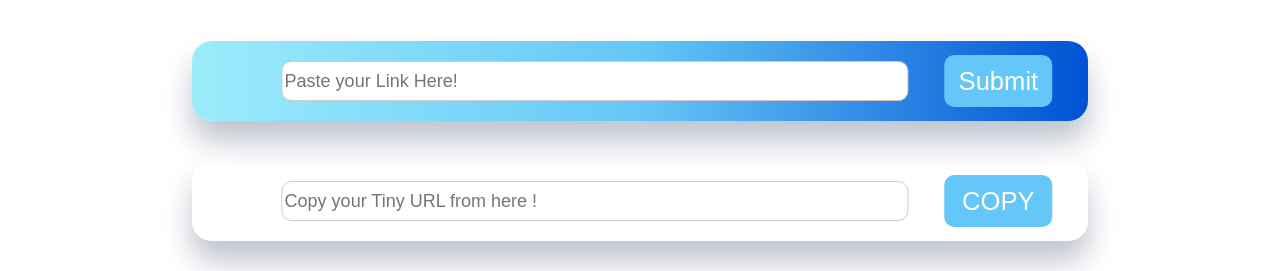
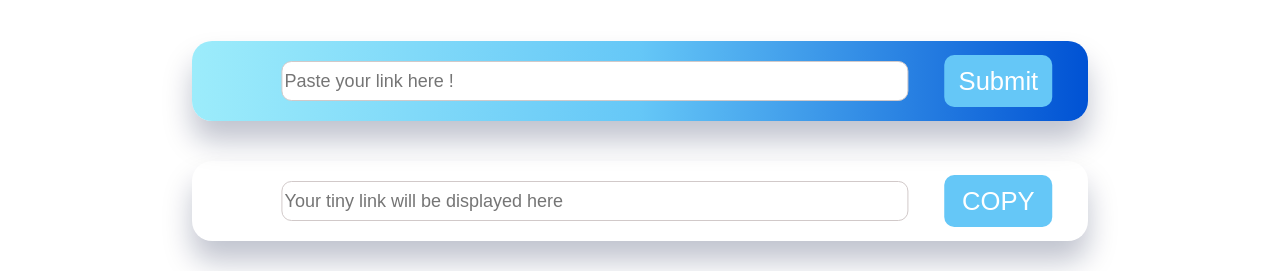
Before and after one commit to gantavya99/tiny-ai, a React (Create React App) app in the folder tiny.ai/: page / in a window 1280 px wide. Shown: the part 319-590 px from the top of the page. Built offline with nearby package versions, Linux system fonts and the light colour scheme.

Commit message:
Added fetching data when button is pressed

```diff
--- a/tiny.ai/src/components/Link.jsx
+++ b/tiny.ai/src/components/Link.jsx
@@ -1,14 +1,22 @@
 import React from 'react';
+import { useState } from 'react';
+const Link = () => {
+    const [link,setLink]=useState("Paste your link here !");
+    const [print,setPrint]=useState(false);
+    function getData(val){
+      setLink(val.target.value);
+    }
+    console.log(print?link:null)
 
-const Link = () => {
   return (
     <div className="link-container">
-
-
-    <input type="text" className="input-link" placeholder='Paste your Link Here!'/>
-    <button className="btn">Submit</button>
-
-
+    <input type="text" className="input-link"
+     placeholder={link}
+     onChange={getData}/>
+    <button className="btn"
+    onClick={()=>setPrint(true)}
+    >Submit
+    </button>
      </div>
   )
 }
--- a/tiny.ai/src/components/ShortLink.jsx
+++ b/tiny.ai/src/components/ShortLink.jsx
@@ -1,10 +1,11 @@
 import React from 'react'
-
+import Link from './Link'
 const ShortLink = () => {
   return (
     <div className="Short-link">
 
-    <input type="text" className="shorten-link" placeholder='Copy your Tiny URL from here !'/>
+    <input type="text" className="shorten-link"
+    placeholder="Your tiny link will be displayed here"/>
     <button className="copy-btn">COPY</button>
     </div>
   )
```
